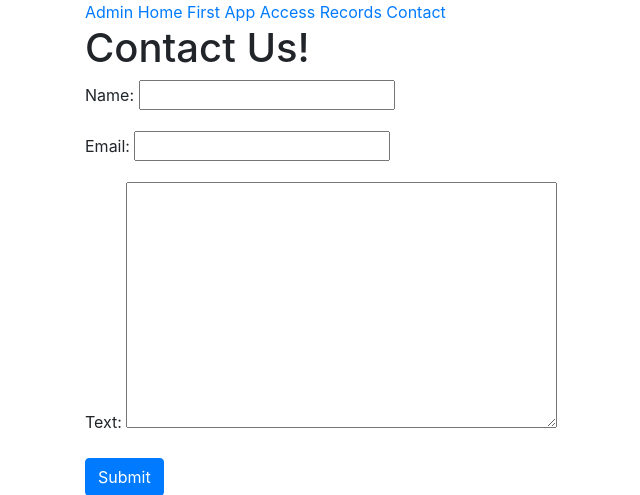
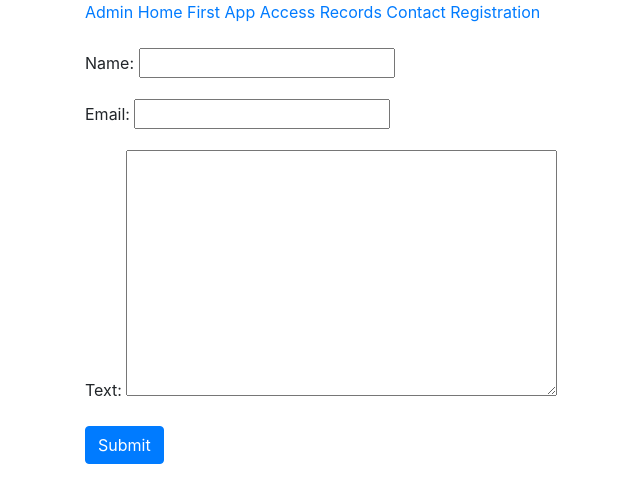
Before and after one commit to thehimel/python-django-full-stack-udemy, a Django app: page /first_app/contact/ in a window 1280 px wide. Shown: the top 495 px of the page, without its empty margins (0-640 px from the left). Run offline with Django 3.2, Linux system fonts and the light colour scheme; some libraries are stand-ins or nearby versions.

Commit message:
refactor

```diff
--- a/c16-django-level-1/first_project/first_app/forms.py
+++ b/c16-django-level-1/first_project/first_app/forms.py
@@ -1,6 +1,48 @@
 from django import forms
+from django.core import validators
 
+
+# Simple form
 class ContactForm(forms.Form):
     name = forms.CharField()
     email = forms.EmailField()
     text = forms.CharField(widget=forms.Textarea)
+
+
+# Individual Validator
+def check_for_alphabet(value):
+    if not value.isalpha():
+        raise forms.ValidationError("Name can be alphabet only.")
+
+
+# Form to illustrate validators in Django
+class RegistrationForm(forms.Form):
+    name = forms.CharField(max_length=100, validators=[check_for_alphabet])
+    email = forms.EmailField(max_length=100)
+    verify_email = forms.EmailField(max_length=100, label='Repeat Email:')
+    password = forms.CharField(max_length=32, widget=forms.PasswordInput)
+
+    """
+    Bot Catcher: A hidden field with condition max_length = 0.
+    If a bot fills the form, it will fill this hidden field also.
+    If the length of this field is more than 0, then it's a bot.
+    """
+    botcatcher = forms.CharField(
+        required=False,
+        widget=forms.HiddenInput,
+        validators=[validators.MaxLengthValidator(0)])
+
+
+    """
+    This function cleans all the data and we put some validator code here,
+    so that when it runs, it also checks for these conditions. This is used
+    for bulk validation checks.
+    """
+    def clean(self):
+        all_clean_data = super().clean()
+
+        email = all_clean_data['email']
+        verify_email = all_clean_data['verify_email']
+
+        if email != verify_email:
+            raise forms.ValidationError("Emails must match.")
--- a/c16-django-level-1/first_project/first_app/urls.py
+++ b/c16-django-level-1/first_project/first_app/urls.py
@@ -5,4 +5,5 @@ urlpatterns = [
     url(r'^$', views.index, name='index'),
     url(r'^access_records/', views.access_records, name='access_records'),
     url(r'^contact/', views.contact_form_view, name='contact_form'),
+    url(r'^registration/', views.registration_form, name='registration_form'),
 ]
--- a/c16-django-level-1/first_project/first_app/views.py
+++ b/c16-django-level-1/first_project/first_app/views.py
@@ -21,7 +21,14 @@ def access_records(request):
     return render(request, 'first_app/access_records.html', context=access_records_dictionary)
 
 
+# Simple form
 def contact_form_view(request):
+    # Render the form
+    if request.method == 'GET':
+        form = forms.ContactForm()
+        return render(request, 'first_app/form.html', {'form': form})
+
+
     # If POST Request is received
     if request.method == 'POST':
         form = forms.ContactForm(request.POST)
@@ -38,9 +45,28 @@ def contact_form_view(request):
             message = "Sorry! Something is wrong. Try again lager."
 
         # Render the contact page with the message
-        return render(request, 'first_app/contact.html', {'message': message})
+        return render(request, 'first_app/form.html', {'message': message})
 
+
+# Form to illustrate validators in Django
+def registration_form(request):
     # Render the form
-    else:
-        contact_form = forms.ContactForm()
-        return render(request, 'first_app/contact.html', {'contact_form': contact_form})
+    if request.method == 'GET':
+        form = forms.RegistrationForm()
+        return render(request, 'first_app/form.html', {'form': form})
+
+    # If POST Request is received
+    if request.method == 'POST':
+        form = forms.RegistrationForm(request.POST)
+
+        if form.is_valid():
+            print("Form validation successful!")
+            print(f"Name: {form.cleaned_data['name']}")
+            print(f"Email: {form.cleaned_data['email']}")
+
+            # Render the registration page with the message
+            message = "Registration successful!"
+            return render(request, 'first_app/form.html', {'message': message})
+
+        else:
+            return render(request, 'first_app/form.html', {'form': form})
--- a/c16-django-level-1/first_project/templates/first_app/access_records.html
+++ b/c16-django-level-1/first_project/templates/first_app/access_records.html
@@ -13,6 +13,7 @@
     <a href="/first_app">First App</a>
     <a href="/first_app/access_records">Access Records</a>
     <a href="/first_app/contact">Contact</a>
+    <a href="/first_app/registration">Registration</a>
 
     <h1>Access Records</h1>
     <br><br>
--- a/c16-django-level-1/first_project/templates/first_app/contact.html
+++ b/c16-django-level-1/first_project/templates/first_app/form.html
@@ -16,21 +16,21 @@
         <a href="/first_app">First App</a>
         <a href="/first_app/access_records">Access Records</a>
         <a href="/first_app/contact">Contact</a>
+        <a href="/first_app/registration">Registration</a>
+        <br><br>
 
-        <!-- At first when this url is called, the function returns contact_form. If contact_form exists, render the form.
+        <!-- At first when this url is called, the function returns form. If form exists, render the form.
         Else, it's a post request, that time the function returns the message. Render the message.
         -->
 
-        {% if contact_form %}
-            <h1>Contact Us!</h1>
+        {% if form %}
             <form method="POST">
                 {% csrf_token %}
-                {{ contact_form.as_p }}
+                {{ form.as_p }}
                 <input type="submit" class="btn btn-primary" value="Submit">
             </form>
 
         {% elif message %}
-            <br><br>
             <p>{{ message }}</p>
 
         {% endif %}
--- a/c16-django-level-1/first_project/templates/first_app/index.html
+++ b/c16-django-level-1/first_project/templates/first_app/index.html
@@ -13,6 +13,7 @@
     <a href="/first_app">First App</a>
     <a href="/first_app/access_records">Access Records</a>
     <a href="/first_app/contact">Contact</a>
+    <a href="/first_app/registration">Registration</a>
 
     <h1>Welcome to Home Page!</h1>
 
```
